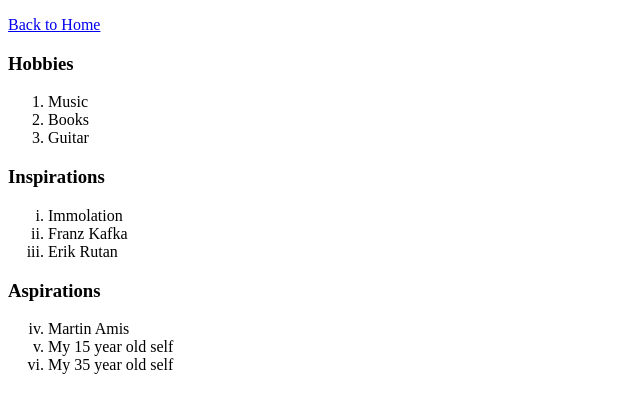
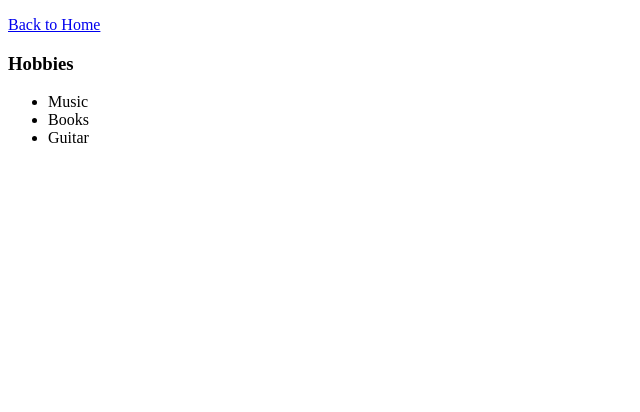
Before and after one commit to ravishanw/cv, a plain HTML site: page hobbies.html in a window 1280 px wide. Shown: the whole page, without its empty margins (0-640 px from the left). Drawn offline with Linux system fonts and the light colour scheme.

Commit message:
Update hobbies

```diff
--- a/hobbies.html
+++ b/hobbies.html
@@ -9,22 +9,10 @@
   <p><a href="index.html">Back to Home</a></p>
   <body>
     <h3>Hobbies</h3>
-    <ol>
+    <ul>
       <li>Music</li>
       <li>Books</li>
       <li>Guitar</li>
-    </ol>
-    <h3>Inspirations</h3>
-    <ol type="i">
-      <li>Immolation</li>
-      <li>Franz Kafka</li>
-      <li>Erik Rutan</li>
-    </ol>
-    <h3>Aspirations</h3>
-    <ol type="i" start="4">
-      <li>Martin Amis</li>
-      <li>My 15 year old self</li>
-      <li>My 35 year old self</li>
-    </ol>
+    </u>
   </body>
 </html>
```
